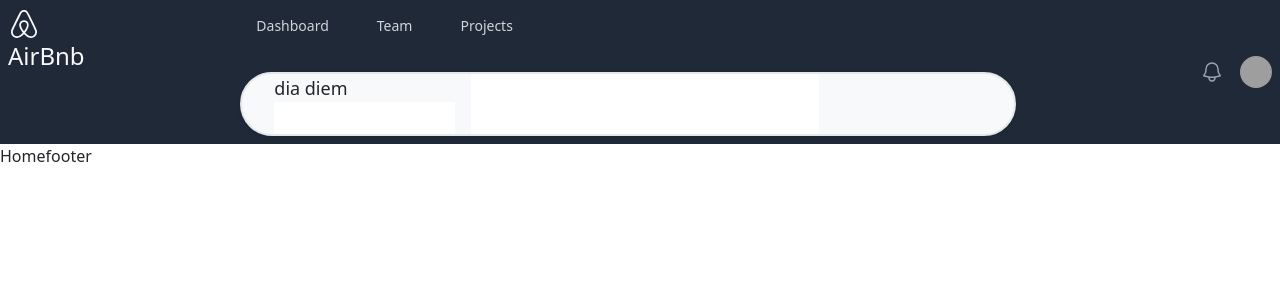
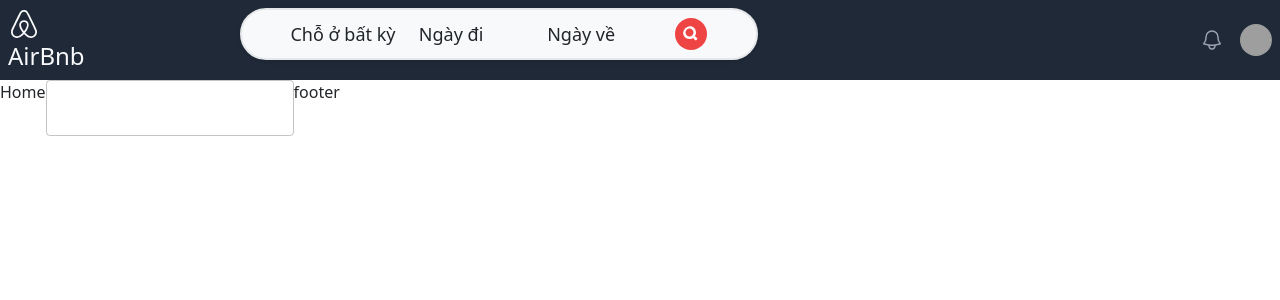
Before and after one commit to PhuocMinh111/capstone-airbnb, a React (Create React App) app: page / in a window 1280 px wide. Both pictures are taken after a click on the element "Chỗ ở bất kỳ". Shown: the top 300 px of the page. Built offline with nearby package versions, Linux system fonts and the light colour scheme; grey boxes are pictures that could not be loaded.

Commit message:
add date picker

```diff
--- a/package.json
+++ b/package.json
@@ -3,8 +3,12 @@
   "version": "0.1.0",
   "private": true,
   "dependencies": {
+    "@emotion/react": "^11.10.4",
+    "@emotion/styled": "^11.10.4",
     "@headlessui/react": "^1.7.0",
     "@heroicons/react": "^2.0.10",
+    "@mui/material": "^5.10.5",
+    "@mui/x-date-pickers": "^5.0.1",
     "@reduxjs/toolkit": "^1.8.5",
     "@testing-library/jest-dom": "^5.14.1",
     "@testing-library/react": "^13.0.0",
@@ -12,9 +16,11 @@
     "@types/jest": "^27.0.1",
     "@types/node": "^16.7.13",
     "@types/react": "^18.0.0",
+    "@types/react-datepicker": "^4.4.2",
     "@types/react-dom": "^18.0.0",
     "axios": "^0.27.2",
     "bootstrap": "^5.2.1",
+    "dayjs": "^1.11.5",
     "react": "^18.2.0",
     "react-dom": "^18.2.0",
     "react-icons": "^4.4.0",
--- /dev/null
+++ b/src/components/dataPicker.tsx
@@ -0,0 +1,23 @@
+import * as React from "react";
+import { Dayjs } from "dayjs";
+import TextField from "@mui/material/TextField";
+import { AdapterDayjs } from "@mui/x-date-pickers/AdapterDayjs";
+import { LocalizationProvider } from "@mui/x-date-pickers/LocalizationProvider";
+import { DatePicker } from "@mui/x-date-pickers/DatePicker";
+
+export default function BasicDatePicker() {
+  const [value, setValue] = React.useState<Dayjs | null>(null);
+
+  return (
+    <LocalizationProvider dateAdapter={AdapterDayjs}>
+      <DatePicker
+        // label="Basic example"
+        value={value}
+        onChange={(newValue: any) => {
+          setValue(newValue);
+        }}
+        renderInput={(params: any) => <TextField {...params} />}
+      />
+    </LocalizationProvider>
+  );
+}
--- a/src/components/search.tsx
+++ b/src/components/search.tsx
@@ -1,7 +1,9 @@
-import React, { useState } from "react";
+import React, { useState, useRef, useEffect } from "react";
 import { useNavigate } from "react-router-dom";
 import styled from "styled-components";
 import { FaSearch } from "react-icons/fa";
+import BasicDatePicker from "./dataPicker";
+
 const navigation = [
   { name: "Dashboard", href: "#", current: false },
   { name: "Team", href: "#", current: false },
@@ -20,6 +22,28 @@ function classNames(...classes: any[]) {
 function Search() {
   const navigate = useNavigate();
   const [show, setshow] = useState<boolean>(false);
+  const containRef = useRef<HTMLDivElement>(null);
+  useEffect(() => {
+    function outsideClose(e: any) {
+      const dialog = document.querySelector('[role="dialog"]');
+
+      if (
+        containRef.current &&
+        !containRef.current.contains(e.target) &&
+        !dialog?.contains(e.target)
+      ) {
+        console.log(e.target);
+
+        setshow(false);
+      }
+    }
+    document.addEventListener("click", outsideClose);
+
+    return () => {
+      document.removeEventListener("click", outsideClose);
+    };
+  }, [containRef]);
+
   return (
     <Wrapper className="mx-auto lg:w-2/3 lg:h-auto sm:w-25">
       <div
@@ -27,7 +51,7 @@ function Search() {
           show ? "h-16" : "h-0"
         } transition-all sm:mx-auto overflow-hidden sm:block `}
       >
-        <div className="flex space-x-4">
+        <div className="flex mx-auto space-x-4">
           {navigation.map((item, index) => (
             <a
               key={item.name}
@@ -48,10 +72,8 @@ function Search() {
       </div>
 
       {show ? (
+        <div ref={containRef}>
           <form
-          onBlur={() => {
-            setshow(false);
-          }}
             className={`${
               show ? "block" : "hidden"
             } flex h-auto px-4 border-2 bg-light lg:w-auto sm:w-2/3 rounded-full shadow-sm`}
@@ -62,12 +84,9 @@ function Search() {
               </label>
               <input id="place" type="text" placeholder="" />
             </div>
-          <input
-            type="text"
-            className={`${show ? "block" : "hidden"}lg:w-1/4 mx-2`}
-            placeholder=""
-          />
+            <BasicDatePicker />
           </form>
+        </div>
       ) : (
         <div
           className="flex h-5 py-4 border-2 justify-center bg-light items-center  sm:w-2/3 rounded-full shadow-sm"
--- /dev/null
+++ b/src/hooks/useOutside.tsx
@@ -0,0 +1,20 @@
+import React, { useEffect, useState } from "react";
+
+function useOutsideClose(ref: any): boolean {
+  const [isClickOutside, setIsoutside] = useState(false);
+  useEffect(() => {
+    function outsideClose(e: any) {
+      if (ref.current && !ref.current.contains(e.target)) {
+        setIsoutside(true);
+      }
+    }
+    document.addEventListener("click", outsideClose);
+
+    return () => {
+      document.removeEventListener("click", outsideClose);
+    };
+  }, [ref]);
+  return isClickOutside;
+}
+
+export default useOutsideClose;
--- a/src/pages/home.tsx
+++ b/src/pages/home.tsx
@@ -1,8 +1,14 @@
 import React from "react";
+import BasicDatePicker from "../components/dataPicker";
 import Search from "../components/search";
 
 const Home = () => {
-  return <>Home</>;
+  return (
+    <>
+      Home
+      <BasicDatePicker />
+    </>
+  );
 };
 
 export default Home;
```
Also changed, not shown: 2 other files (tests, documents, lock files or other folders). Lines whose indentation alone changed are shown as unchanged.
